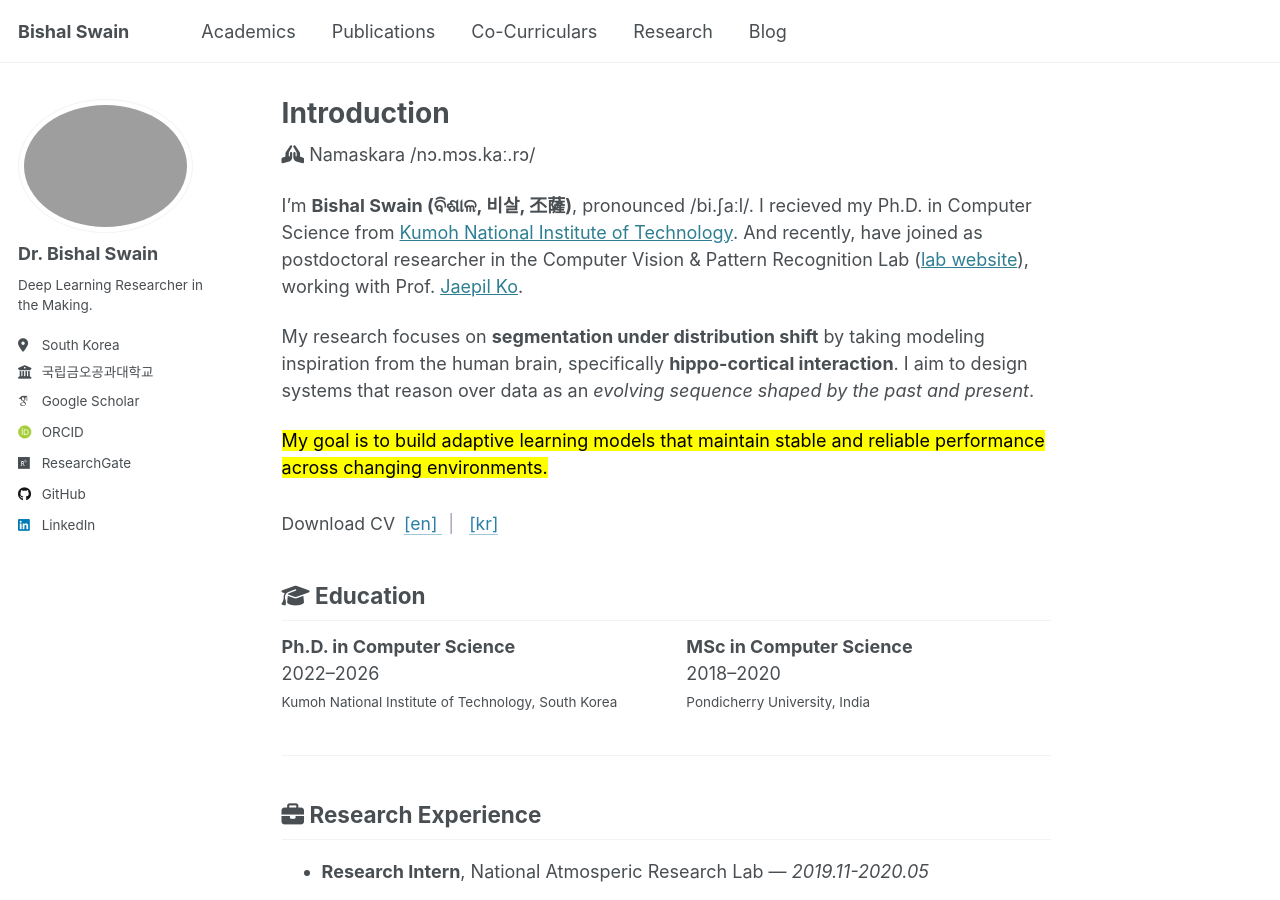
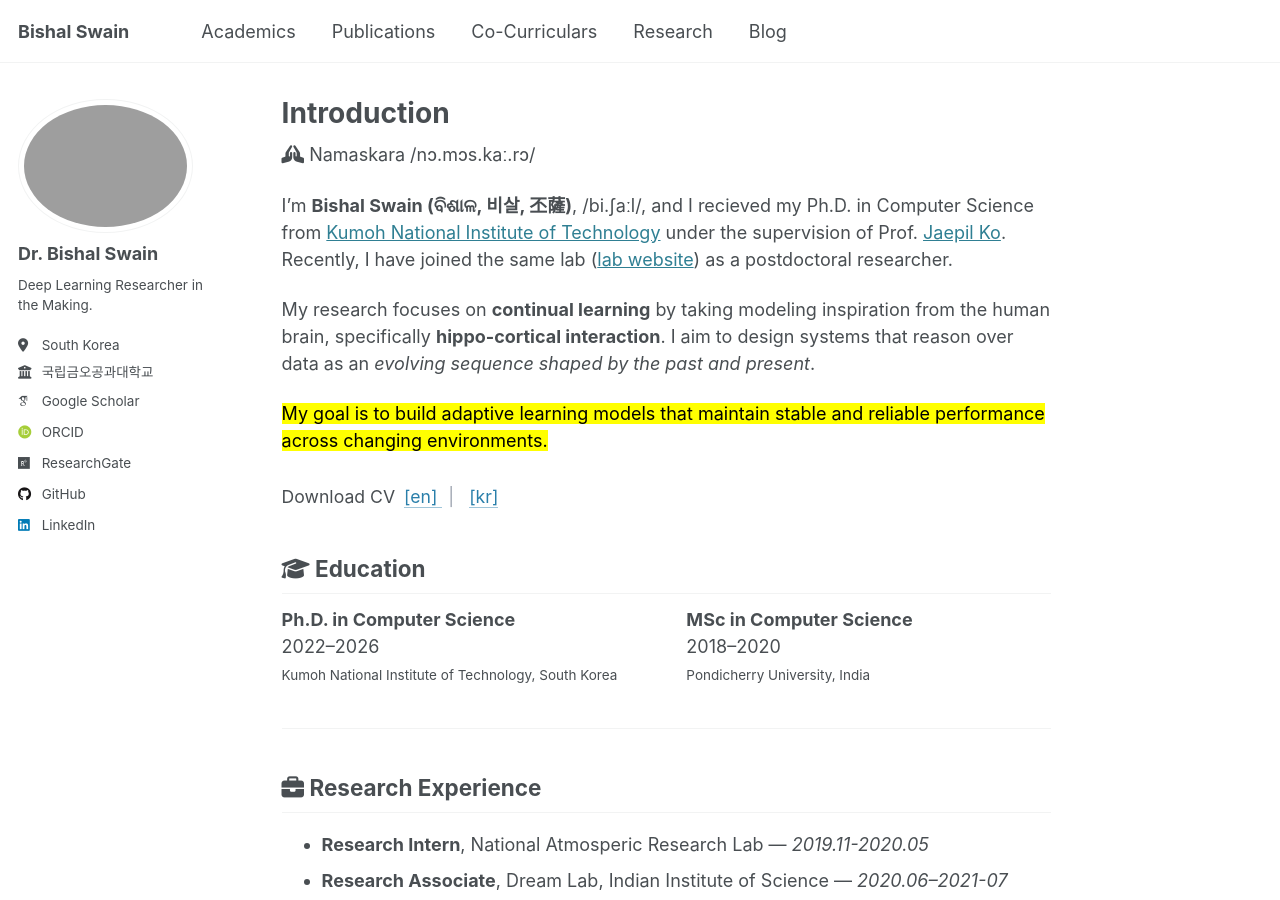
Before and after one commit to bluesaiyancodes/bluesaiyancodes.github.io, a Jekyll site: the page built from _pages/about.md, in a window 1280 px wide and 900 px high. Built offline with Jekyll 4.4.1, drawn with Linux system fonts in a browser that asks for light colours; some web fonts are replaced.

Commit message:
misc --update0819v2

```diff
--- a/_pages/about.md
+++ b/_pages/about.md
@@ -9,13 +9,13 @@ redirect_from:
 
 <i class="fas fa-hands-praying"></i> Namaskara /nɔ.mɔs.kaː.rɔ/
 
-I'm **Bishal Swain (ବିଶାଳ, 비살, 丕薩)**, pronounced /bi.ʃaːl/. I recieved my Ph.D. in Computer Science from [Kumoh National Institute of Technology](https://www.kumoh.ac.kr/). And recently, have joined as postdoctoral researcher in the Computer Vision & Pattern Recognition Lab ([lab website](http://cvpr.kumoh.ac.kr/)), working with Prof. [Jaepil Ko](http://cvpr.kumoh.ac.kr/nonezero/).
+I'm **Bishal Swain (ବିଶାଳ, 비살, 丕薩)**, /bi.ʃaːl/, and I recieved my Ph.D. in Computer Science from [Kumoh National Institute of Technology](https://www.kumoh.ac.kr/) under the supervision of Prof. [Jaepil Ko](http://cvpr.kumoh.ac.kr/nonezero/). Recently, I have joined the same lab ([lab website](http://cvpr.kumoh.ac.kr/)) as a postdoctoral researcher.
 
 <!--
 *I currently serve as <u>Vice President</u> for the [MICCAI Student Board](https://miccai-sb.github.io/organization.html).*
 Past: Social Events Officer  -->
 
-My research focuses on **segmentation under distribution shift** by taking modeling inspiration from the human brain, specifically **hippo-cortical interaction**. I aim to design systems that reason over data as an *evolving sequence shaped by the past and present*.
+My research focuses on **continual learning** by taking modeling inspiration from the human brain, specifically **hippo-cortical interaction**. I aim to design systems that reason over data as an *evolving sequence shaped by the past and present*.
 
 <mark>My goal is to build adaptive learning models that maintain stable and reliable performance across changing environments.</mark>
 
```
